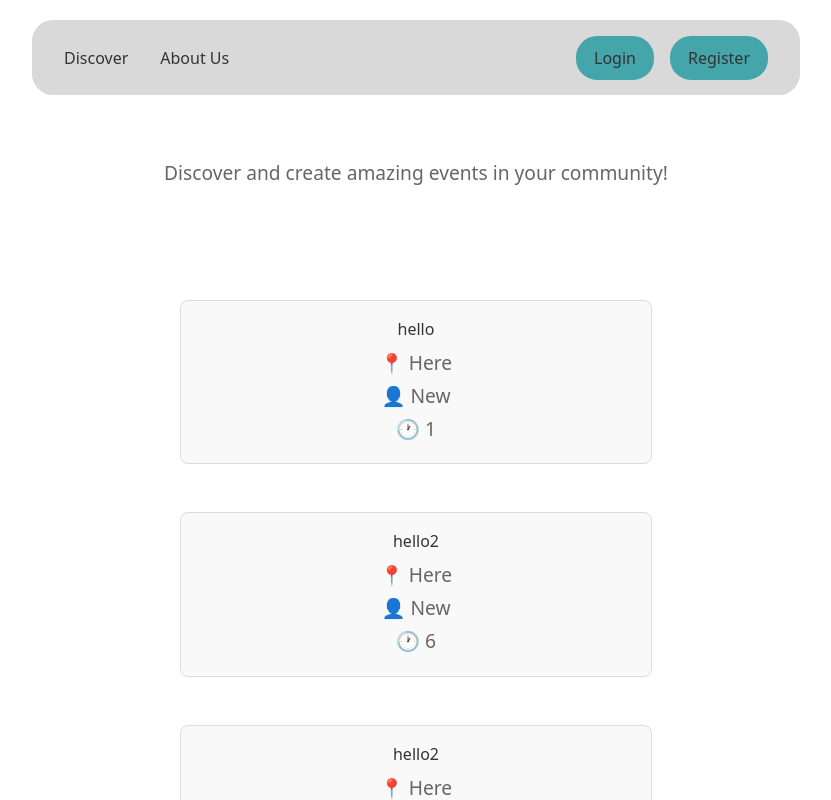
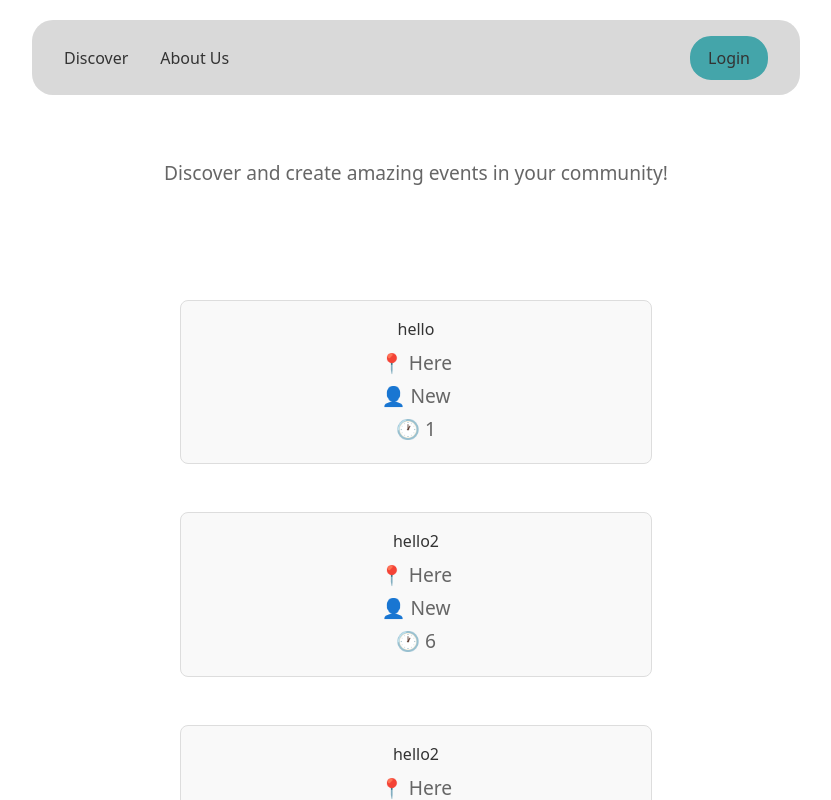
Before and after one commit to code-differently/cs-25-2-team5, a React app in the folder event-planner/frontend/: page / in a window 1280 px wide. Shown: the top 800 px of the page, without its empty margins (224-1055 px from the left). Built offline with nearby package versions, Linux system fonts and the light colour scheme; the HTML template or start-up script is replaced by a standard one.

Commit message:
feat: removes React import to Event and EventList, temporarily removes Link to Register

```diff
--- a/event-planner/frontend/src/components/event/Event.tsx
+++ b/event-planner/frontend/src/components/event/Event.tsx
@@ -1,4 +1,3 @@
-import React from 'react'
 import { Link } from 'react-router-dom'
 import type { Event as EventType } from '../../types/types'
 
--- a/event-planner/frontend/src/components/event/EventList.tsx
+++ b/event-planner/frontend/src/components/event/EventList.tsx
@@ -1,4 +1,3 @@
-import React from 'react'
 import { events } from '../../types/types'
 import { Event } from './Event'
 
--- a/event-planner/frontend/src/components/navigation/Navigation.tsx
+++ b/event-planner/frontend/src/components/navigation/Navigation.tsx
@@ -16,7 +16,7 @@ const Navigation: React.FC = () => {
 
       <div className="auth-buttons">
         <Link to="/login">Login</Link>
-        <Link to="/register">Register</Link>
+        {/* <Link to="/register">Register</Link>  */} {/* Add this back when the Register */}
       </div>
     </nav>
   );
```
